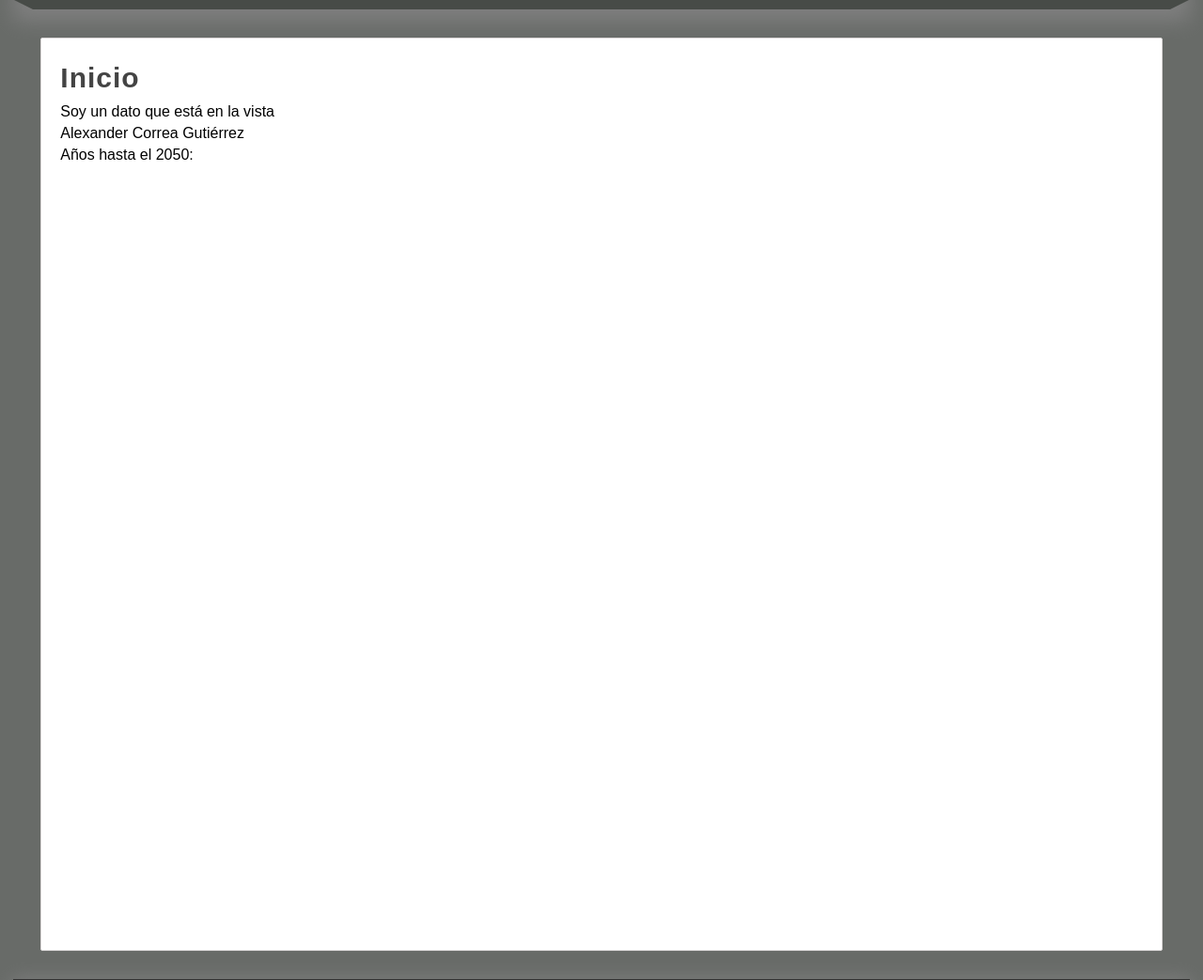
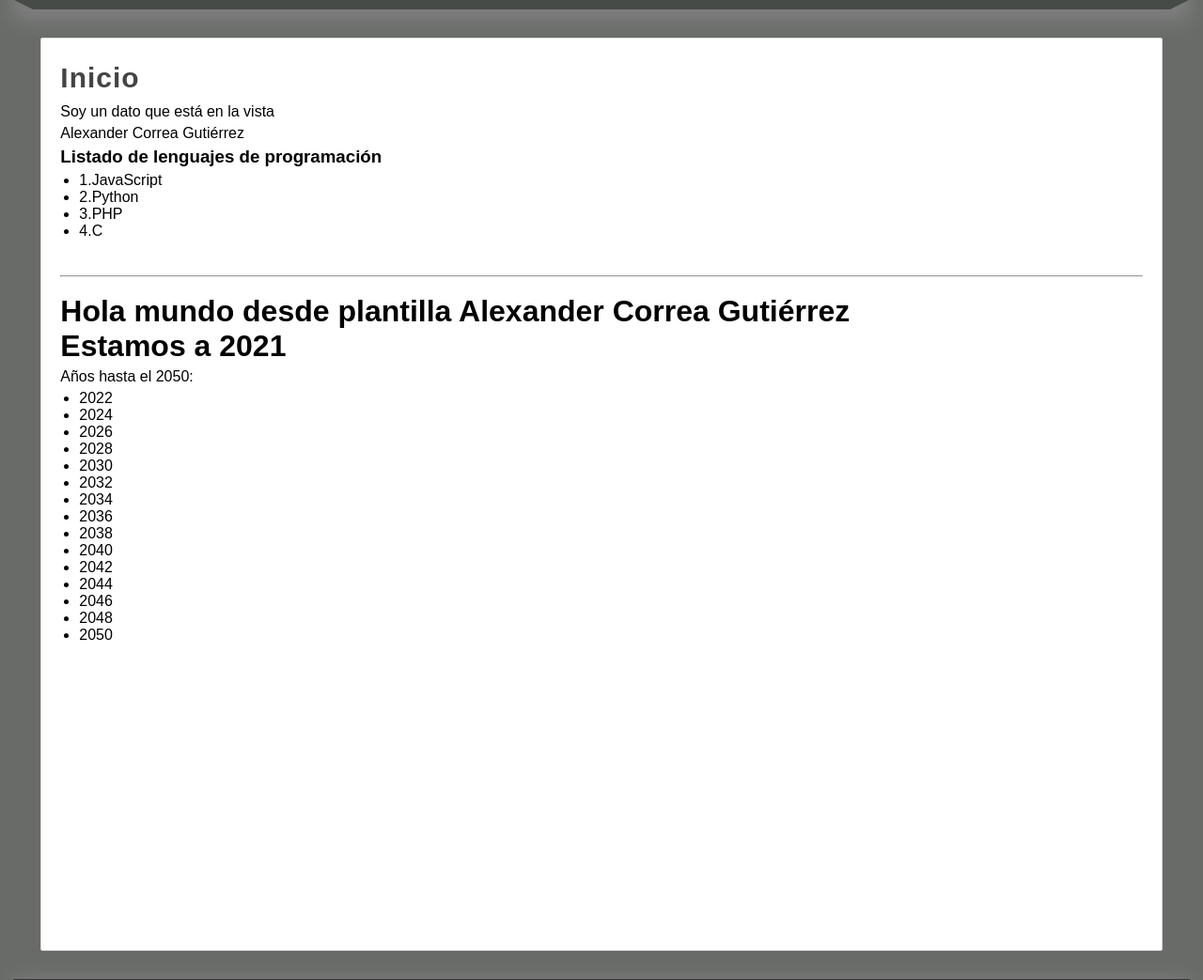
Before and after one commit to Alcogu/Master-Python, a Django app: page / in a window 1280 px wide. Shown: the part 182-1225 px from the top of the page at 94% size. Run offline with Django 3.2, Linux system fonts and the light colour scheme.

Commit message:
Django+html+css

```diff
--- a/22-Django/AprendiendoDjango/miapp/static/css/styles.css
+++ b/22-Django/AprendiendoDjango/miapp/static/css/styles.css
@@ -7,9 +7,14 @@
     text-decoration: none;/*Sin estilos*/
 }
 
-p{
+.box p, .box h2, .box h3, .box ul{
     margin-top: 5px;
     margin-bottom: 5px;
+}
+
+.box ul, .box ol {
+    margin-left: 20px;
+    margin-bottom: 20px;
 }
 
 body{
--- /dev/null
+++ b/22-Django/AprendiendoDjango/miapp/templates/fecha-actual.html
@@ -0,0 +1,13 @@
+<br/>
+<hr/>
+<br/>
+<h1>{{saludo}} {{nombre}}</h1>
+<h1>Estamos a 2021</h1>
+<p>Años hasta el 2050:</p>
+<ul>
+    {% for year in years %}
+        {% if year|divisibleby:2 == True %}
+            <li>{{ year }}</li>
+        {% endif %}
+    {% endfor %}
+</ul>
--- a/22-Django/AprendiendoDjango/miapp/templates/index.html
+++ b/22-Django/AprendiendoDjango/miapp/templates/index.html
@@ -13,10 +13,21 @@
 
 <p>{{mi_variable}}</p>
 
-{% if nombre %}
+{% if nombre and nombre == 'Alexander Correa Gutiérrez' %}
     <p>{{nombre}}</p>
+{% else %}
+    <strong>El nombre no existe o no coincide</strong>
 {% endif %}
 
-<p>Años hasta el 2050:</p>
+<h3>Listado de lenguajes de programación</h3>
+<ul>
+    {% for lenguaje in lenguajes %}
+        <li>{{forloop.counter}}.{{lenguaje}}</li>
+    {% empty %}
+        <p>No hay lenguajes para mostrar</p>
+    {% endfor %}
+</ul>
+
+{% include 'fecha-actual.html' with saludo="Hola mundo desde plantilla" %}
 
 {% endblock %}
--- a/22-Django/AprendiendoDjango/miapp/views.py
+++ b/22-Django/AprendiendoDjango/miapp/views.py
@@ -2,18 +2,17 @@ from django.shortcuts import render, HttpResponse, redirect
 
 #MVC = Modelo vista controlador ->  Acciones(metodos)
 #MVT = modelo vista template->      Acciones(Metodos)
-
 layout = """
 
 """
 
 def index(request):
-
-    html = """
+    """
+    html = ""
         <h1>Inicio</h1>
         <p>Años hasta el 2050:</p>
         <ul>
-    """
+    ""
 
     year = 2020
     while year <= 2050:
@@ -22,14 +21,21 @@ def index(request):
             html += f"<li>{str(year)}</li>"
         year += 1
 
+    html += "</ul>"
+    """
+    year =2021
+    hasta = range(year, 2051)
+
+
     nombre='Alexander Correa Gutiérrez'
-
-    html += "</ul>"
+    lenguajes = ['JavaScript', 'Python', 'PHP', 'C']
 
     return render(request, 'index.html', {
         'title': 'Inicio',
         'mi_variable': 'Soy un dato que está en la vista',
-        'nombre': nombre
+        'nombre': nombre,
+        'lenguajes': lenguajes,
+        'years': hasta
     })
 
 
```
